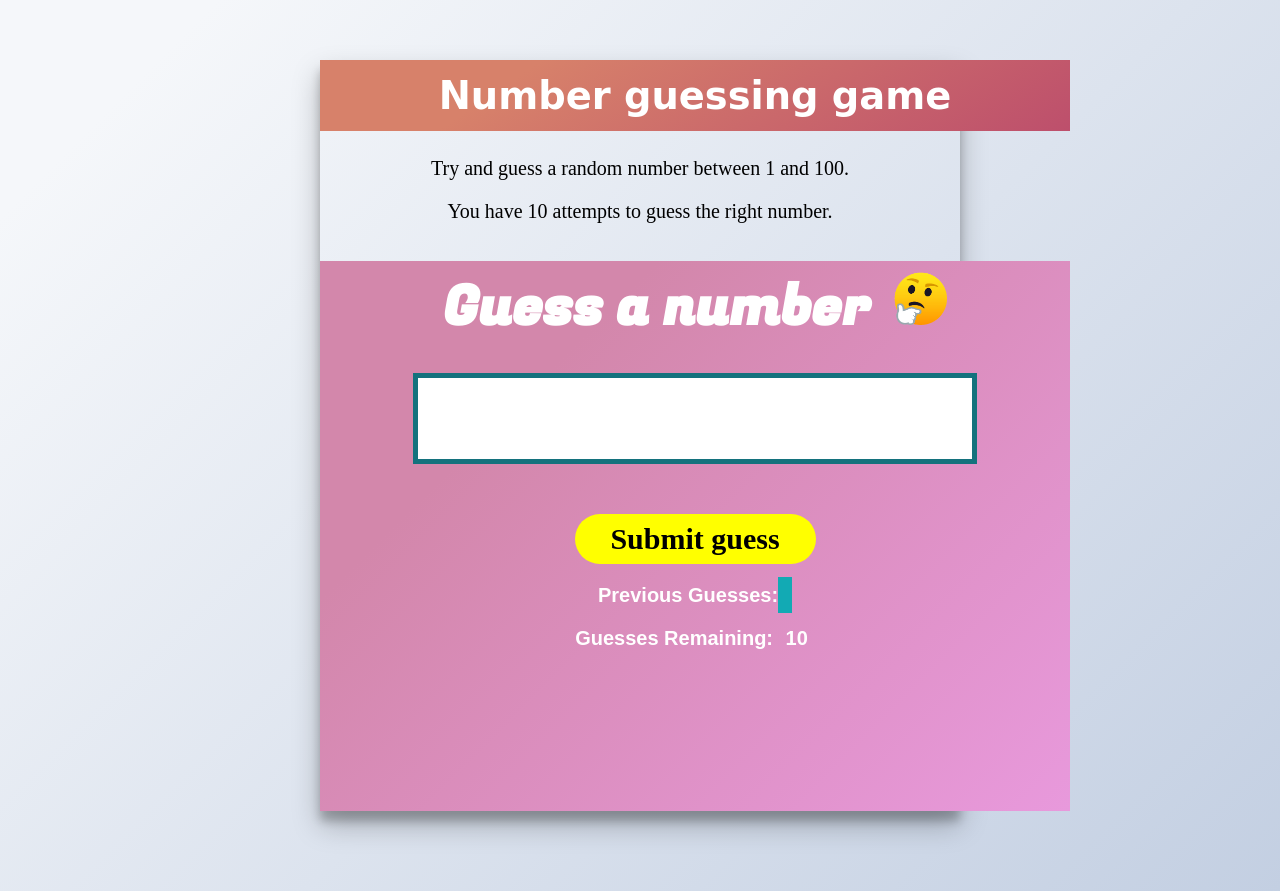
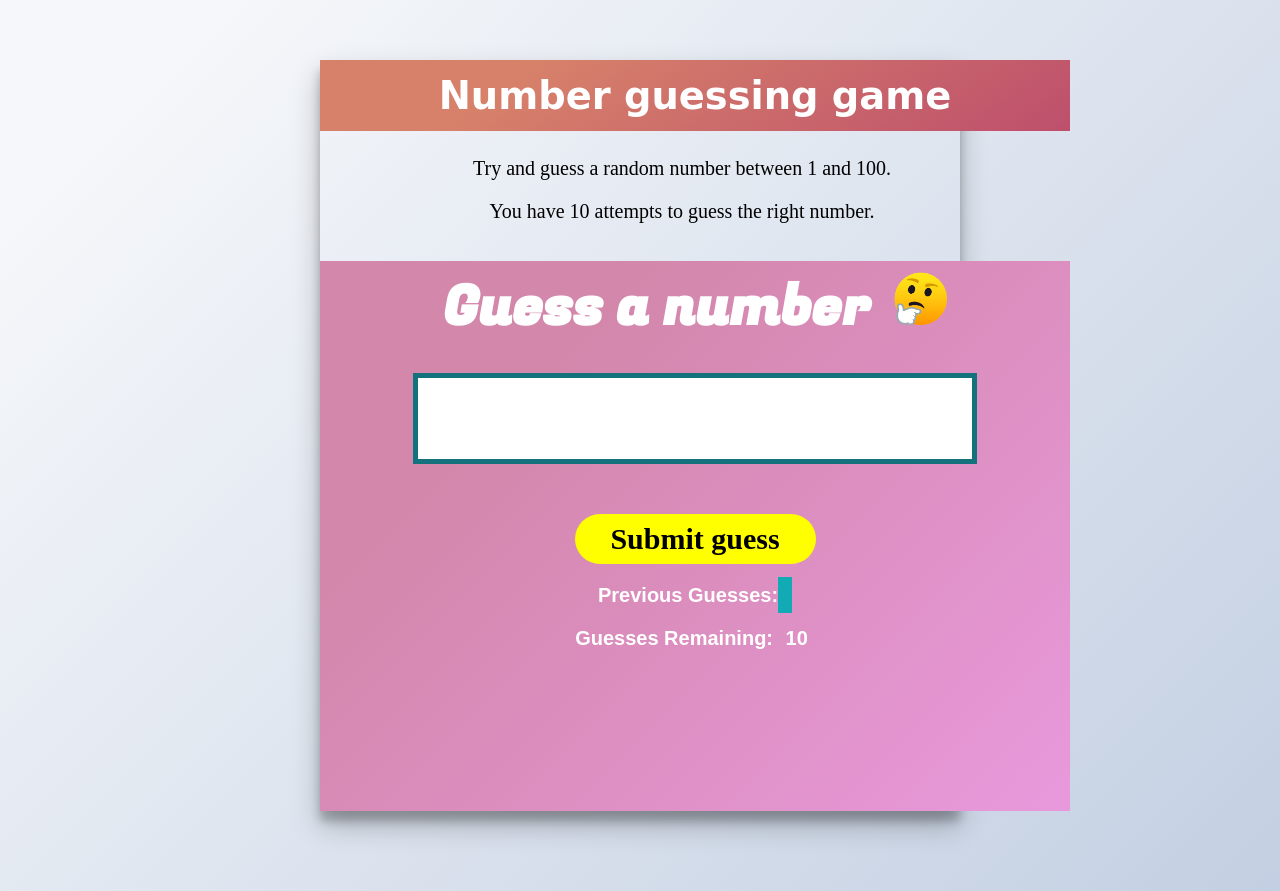
Before and after one commit to IG-Traninig-2K21/ig-training-task, a plain HTML site: page assignment-4(GuessNumber)/index.html in a window 1280 px wide. Drawn offline with nearby package versions, Linux system fonts and the light colour scheme; a web font is replaced by a local one.

Commit message:
add width

```diff
--- a/assignment-4(GuessNumber)/css/style.css
+++ b/assignment-4(GuessNumber)/css/style.css
@@ -279,3 +279,8 @@ label{
     color: black;
     margin-left: 3px;
 }
+
+.card-body .detailPara
+{
+    width: 724px;
+}
--- a/assignment-4(GuessNumber)/index.html
+++ b/assignment-4(GuessNumber)/index.html
@@ -12,8 +12,8 @@
 
   <div class="card-body">
     <h1>Number guessing game</h1>
-    <p>Try and guess a random number between 1 and 100.</p>
-    <p>You have 10 attempts to guess the right number.</p>
+    <p class="detailPara">Try and guess a random number between 1 and 100.</p>
+    <p class="detailPara">You have 10 attempts to guess the right number.</p>
     </br>
     <div id="wrapper">
         <form class="form">
```
